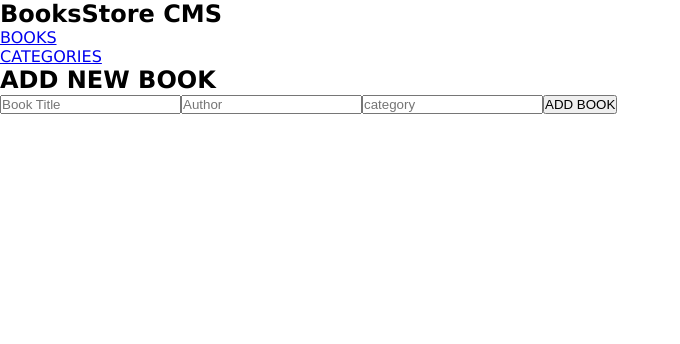
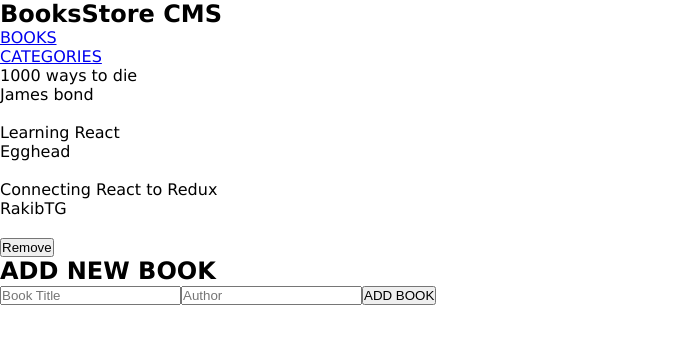
Before and after one commit to udeaghad/my-bookstore, a React (Create React App) app: page / in a window 1280 px wide. Shown: the top 344 px of the page, without its empty margins (0-680 px from the left). Built offline with nearby package versions, Linux system fonts and the light colour scheme.

Commit message:
add functionality to display list and add button

```diff
--- a/package.json
+++ b/package.json
@@ -14,6 +14,7 @@
     "react-router-dom": "^6.3.0",
     "react-scripts": "5.0.1",
     "redux": "^4.2.0",
+    "uuid": "^8.3.2",
     "web-vitals": "^2.1.4"
   },
   "scripts": {
--- a/src/components/AddBook.js
+++ b/src/components/AddBook.js
@@ -1,13 +1,25 @@
 import React from 'react';
 
-const AddBook = () => (
+const AddBook = ({handleSubmit, onChange}) => (
+
   <div>
     <h2>ADD NEW BOOK</h2>
-    <form>
-      <input name="title" type="text" placeholder="Book Title" />
-      <input name="author" type="text" placeholder="Author" />
-      <input name="category" type="text" placeholder="category" />
-      <button type="submit">ADD BOOK</button>
+    <form >
+      <input
+      name="title"
+      type="text"
+       placeholder="Book Title"
+       onChange={(e) => onChange(e)}
+       />
+
+      <input
+      name="author"
+      type="text"
+      placeholder="Author"
+      onChange={(e) => onChange(e)}
+      />
+
+      <button onClick={(e) => handleSubmit(e)} type='button'>ADD BOOK</button>
     </form>
 
   </div>
--- a/src/components/Books.js
+++ b/src/components/Books.js
@@ -1,18 +1,33 @@
 import React from 'react';
-import PropTypes from 'prop-types';
+// import PropTypes from 'prop-types';
+import { shallowEqual, useSelector } from 'react-redux';
 
-const Books = ({ title, author }) => (
+
+
+
+export default () => {
+ const showBooks = useSelector(state => state.books, shallowEqual)
+
+  return (
   <ul>
-    <div>{title}</div>
-    <div>{author}</div>
-    <button type="button">Remove</button>
+     {showBooks.map(bookList => (
+      <li key={bookList.id}>
+      <div>{bookList.title}</div>
+      <div>{bookList.author}</div>
+      <br></br>
+    </li>
+     ))}
+
+
+
+    <button   type="button">Remove</button>
   </ul>
 
-);
+  )
 
-Books.propTypes = {
-  title: PropTypes.string.isRequired,
-  author: PropTypes.string.isRequired,
 };
 
-export default Books;
+// Books.propTypes = {
+//   title: PropTypes.string.isRequired,
+//   author: PropTypes.string.isRequired,
+// };
--- a/src/components/DisplayBooks.js
+++ b/src/components/DisplayBooks.js
@@ -1,23 +1,49 @@
 import React, { useState } from 'react';
 import Books from './Books';
 import AddBook from './AddBook';
+import Bookslist from './Books'
+import { useDispatch } from 'react-redux';
+import { addedBook } from '../redux/books/books';
+import { v4 as uuidv4 } from 'uuid';
 
 const DisplayBooks = () => {
-  const [books, setBooks] = useState([]);
 
-  const handleSubmit = () => setBooks();
+const dispatch = useDispatch()
+
+  const [books, setBooks] = useState({
+    title: '',
+    author: '',
+    id: ''
+  });
+
+  const onChange = (e) => {
+    setBooks({
+      ...books,
+      [e.target.name]: e.target.value,
+      id: uuidv4()
+    })
+  }
+
+  const handleSubmit = (e) => {
+    e.preventDefault();
+    if(books.title.trim() && books.author.trim()){
+        dispatch(addedBook(books))
+    }
+  }
 
   return (
     <div>
-      {books.map((books) => (
+      {/* {books.map((books) => (
         <Books
           key={books.id}
           title={books.title}
           author={books.author}
         />
-      ))}
+      ))} */}
 
-      <AddBook handleSubmit={handleSubmit} />
+      <Bookslist />
+
+      <AddBook handleSubmit={handleSubmit} onChange={onChange}/>
 
     </div>
   );
--- a/src/redux/books/books.js
+++ b/src/redux/books/books.js
@@ -1,15 +1,22 @@
 const ADD_BOOK = 'ADD_BOOK';
 const REMOVE_BOOK = 'REMOVE_BOOK';
 
-export const addedBook = () => ({
+
+
+export const addedBook = payload => ({
   type: ADD_BOOK,
+  payload
 });
 
 export const removedBook = () => ({
   type: REMOVE_BOOK,
 });
 
-const books = [];
+const books = [
+{id: 1, title: '1000 ways to die', author:'James bond'},
+{id: 2, title: 'Learning React', author: 'Egghead'},
+{id: 3,title: 'Connecting React to Redux', author: 'RakibTG'}
+];
 
 export default (state = books, action) => {
   switch (action.type) {
--- a/src/redux/configureStore.js
+++ b/src/redux/configureStore.js
@@ -4,8 +4,8 @@ import AddAndRemoveReducer from './books/books';
 import CategoriesReducer from './categories/categories';
 
 const reducer = combineReducers({
-  addAndRemoveBook: AddAndRemoveReducer,
-  checkStatus: CategoriesReducer,
+  books: AddAndRemoveReducer,
+  categories: CategoriesReducer,
 });
 
 const store = configureStore({ reducer });
```
Also changed, not shown: .eslintrc.json, 1 other file (tests, documents, lock files or other folders).
